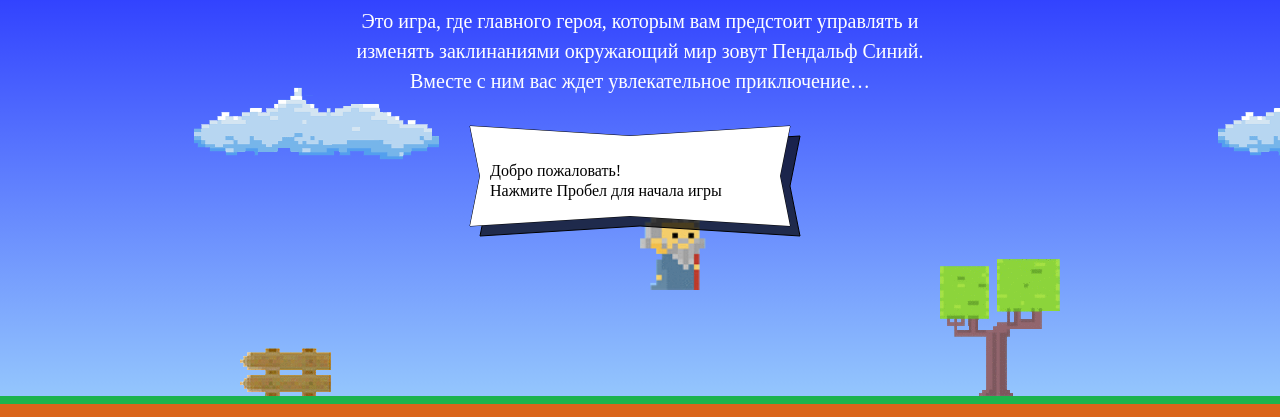
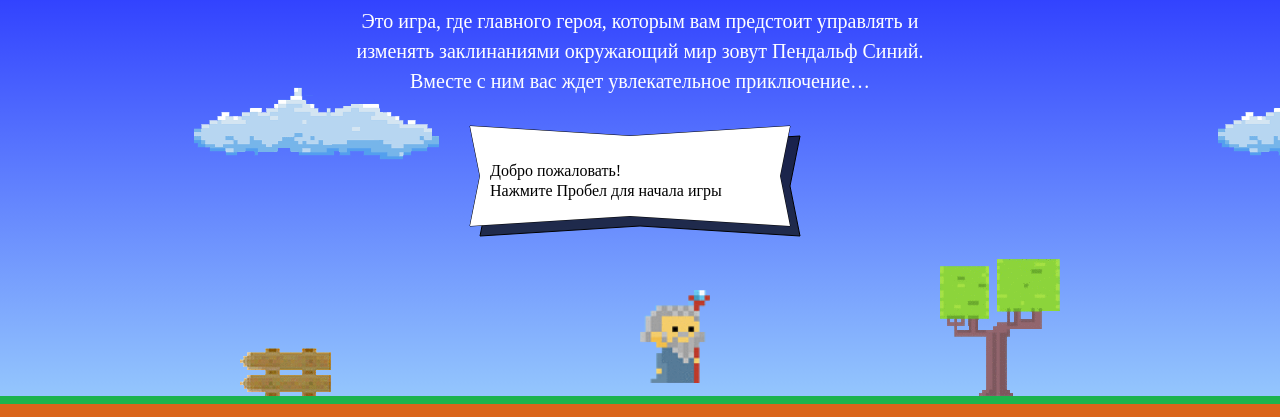
Before and after one commit to svetlanadyachenko/479245-code-and-magick-17, a website: page index.html in a window 1280 px wide. Shown: the part 203-620 px from the top of the page. Drawn offline with Linux system fonts and the light colour scheme; a web font is replaced by a local one.

Commit message:
Изменение положения мага по вертикали

```diff
--- a/index.html
+++ b/index.html
@@ -194,7 +194,7 @@
     return width / 2;
   };
   var getWizardY = function (height) {
-    return height - 200;
+    return height / 3 + (1.337 * wizardWidth);
   };
 </script>
 <script src="js/game.js"></script>
```
